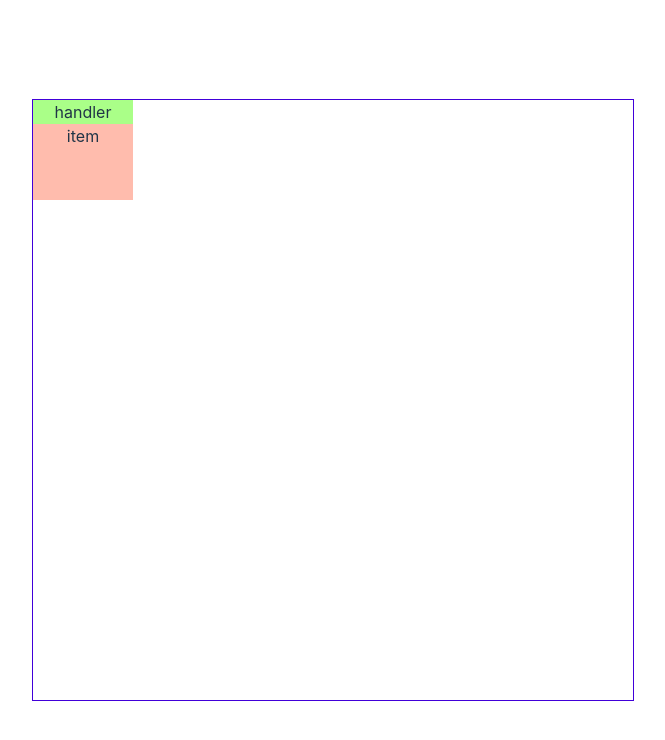
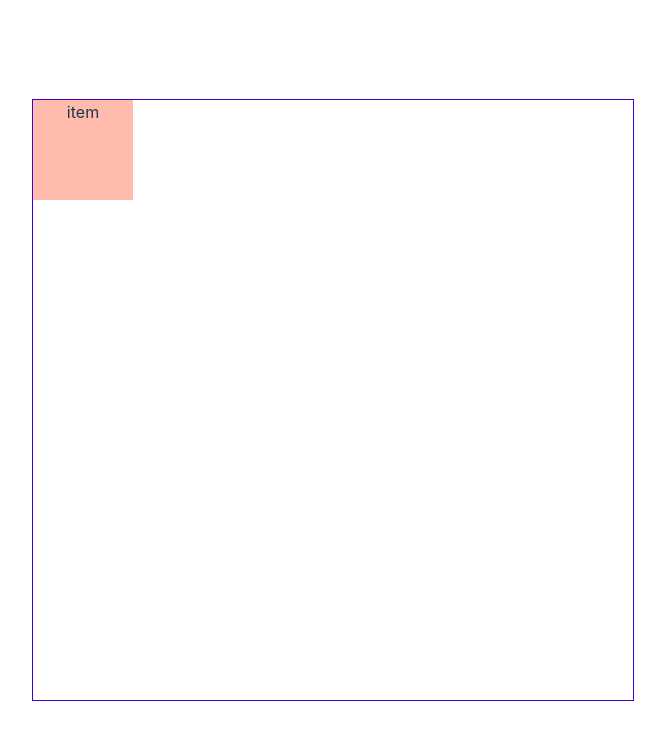
Before and after one commit to huangyuanyin/hyy-simple-dragline, a Vue app: page / in a window 1280 px wide. Shown: the top 740 px of the page, without its empty margins (307-972 px from the left). Built offline with nearby package versions, Linux system fonts and the light colour scheme.

Commit message:
feat 辅助线生成开发

```diff
--- a/src/App.vue
+++ b/src/App.vue
@@ -1,15 +1,20 @@
 <script setup lang="ts">
 import DragItem from './components/drag-item.vue'
+import { Dragline } from './feature/dragline'
+
+const dragline = new Dragline({
+  activeClassName: 'active-item'
+})
 </script>
 
 <template>
   <div>
     <div class="drag-container">
-      <DragItem />
-      <DragItem />
-      <DragItem />
-      <DragItem />
-      <DragItem />
+      <DragItem :dragline="dragline" />
+      <DragItem :dragline="dragline" />
+      <DragItem :dragline="dragline" />
+      <DragItem :dragline="dragline" />
+      <DragItem :dragline="dragline" />
     </div>
   </div>
 </template>
@@ -21,4 +26,8 @@ import DragItem from './components/drag-item.vue'
   height: 600px;
   border: 1px solid #4100d9;
 }
+
+.active-item {
+  background-color: #e66453;
+}
 </style>
--- a/src/components/drag-item.vue
+++ b/src/components/drag-item.vue
@@ -1,16 +1,18 @@
 <script lang="ts" setup>
 import { onBeforeUnmount, onMounted, ref } from 'vue'
-import { registerDragElement } from '../feature/drag-element'
+import type { Dragline } from '../feature/dragline'
+
+const props = defineProps<{
+  dragline: Dragline
+}>()
 
 const dragItemRef = ref<HTMLElement | null>(null)
-const handlerRef = ref<HTMLElement | null>(null)
 let destory: (() => void) | null = null
 
 onMounted(() => {
-  if (dragItemRef.value && handlerRef.value) {
-    destory = registerDragElement({
-      container: dragItemRef.value,
-      dragHandler: handlerRef.value
+  if (dragItemRef.value) {
+    destory = props.dragline.registerDragElement({
+      container: dragItemRef.value
     })
   }
 })
@@ -22,7 +24,6 @@ onBeforeUnmount(() => {
 
 <template>
   <div ref="dragItemRef" class="item">
-    <div ref="handlerRef" class="handler">handler</div>
     <div>item</div>
   </div>
 </template>
@@ -35,10 +36,6 @@ onBeforeUnmount(() => {
   width: 100px;
   height: 100px;
   background-color: #ffbcad;
-}
-
-.handler {
-  background-color: #af8;
   cursor: move;
 }
 </style>
--- /dev/null
+++ b/src/feature/dragline.ts
@@ -0,0 +1,56 @@
+import { registerDragElement, DragElementOptions } from './drag-element'
+
+interface DraglineOptions {
+  activeClassName: string
+}
+
+export class Dragline {
+  dragElements: HTMLElement[] = []
+  activeElement: HTMLElement | null = null
+
+  options: DraglineOptions = {
+    activeClassName: 'active'
+  }
+
+  constructor(options: Partial<DraglineOptions> = {}) {
+    this.options = {
+      ...this.options,
+      ...options
+    }
+  }
+
+  registerDragElement(options: DragElementOptions) {
+    const container = options.container
+
+    const onDragStart = (event: MouseEvent) => {
+      this.setActiveElement(container)
+      options.onDragStart?.(event)
+    }
+
+    const onDragEnd = (event: MouseEvent) => {
+      this.removeActiveElement()
+      options.onDragEnd?.(event)
+    }
+
+    this.dragElements.push(container)
+
+    const newOptions: DragElementOptions = {
+      ...options,
+      onDragStart,
+      onDragEnd
+    }
+
+    return registerDragElement(newOptions)
+  }
+
+  private setActiveElement(element: HTMLElement) {
+    this.activeElement = element
+    this.activeElement.classList.add(this.options.activeClassName)
+  }
+
+  private removeActiveElement() {
+    if (this.activeElement) {
+      this.activeElement.classList.remove(this.options.activeClassName)
+    }
+  }
+}
```
